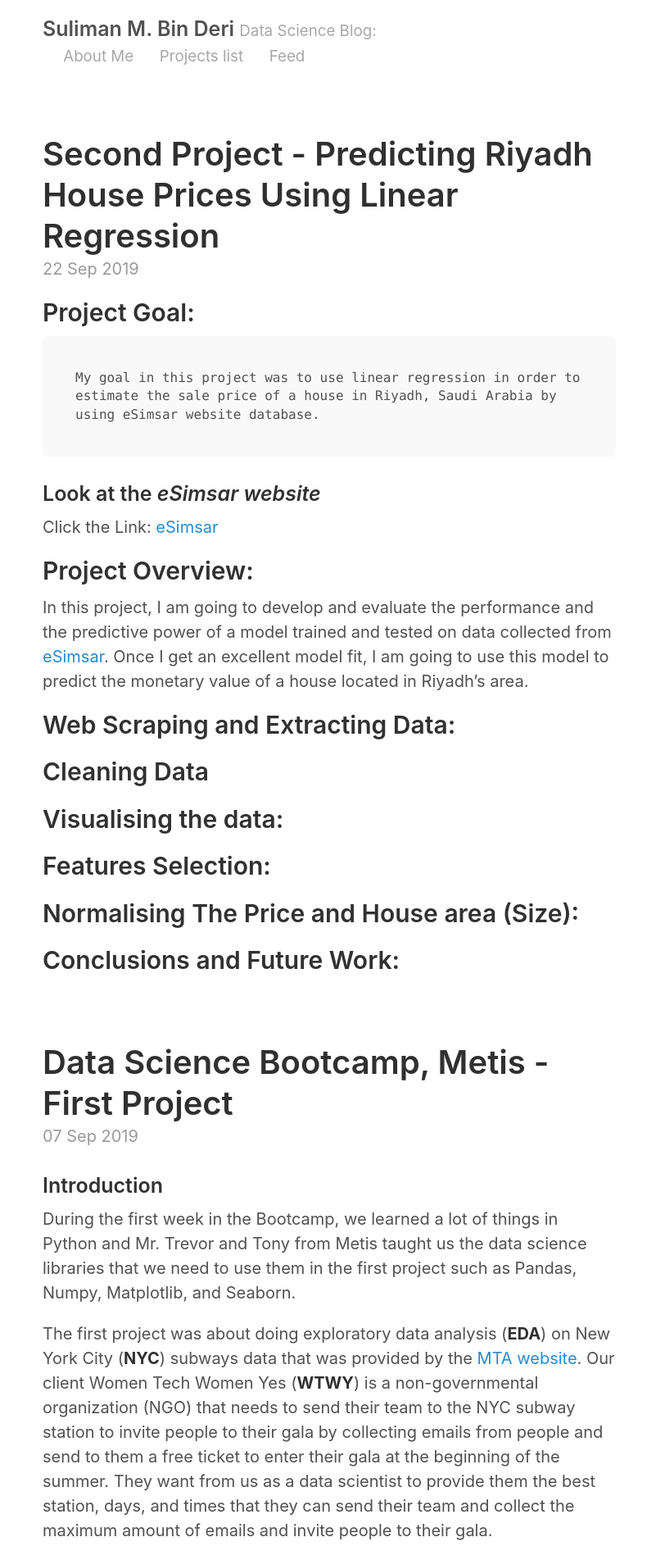
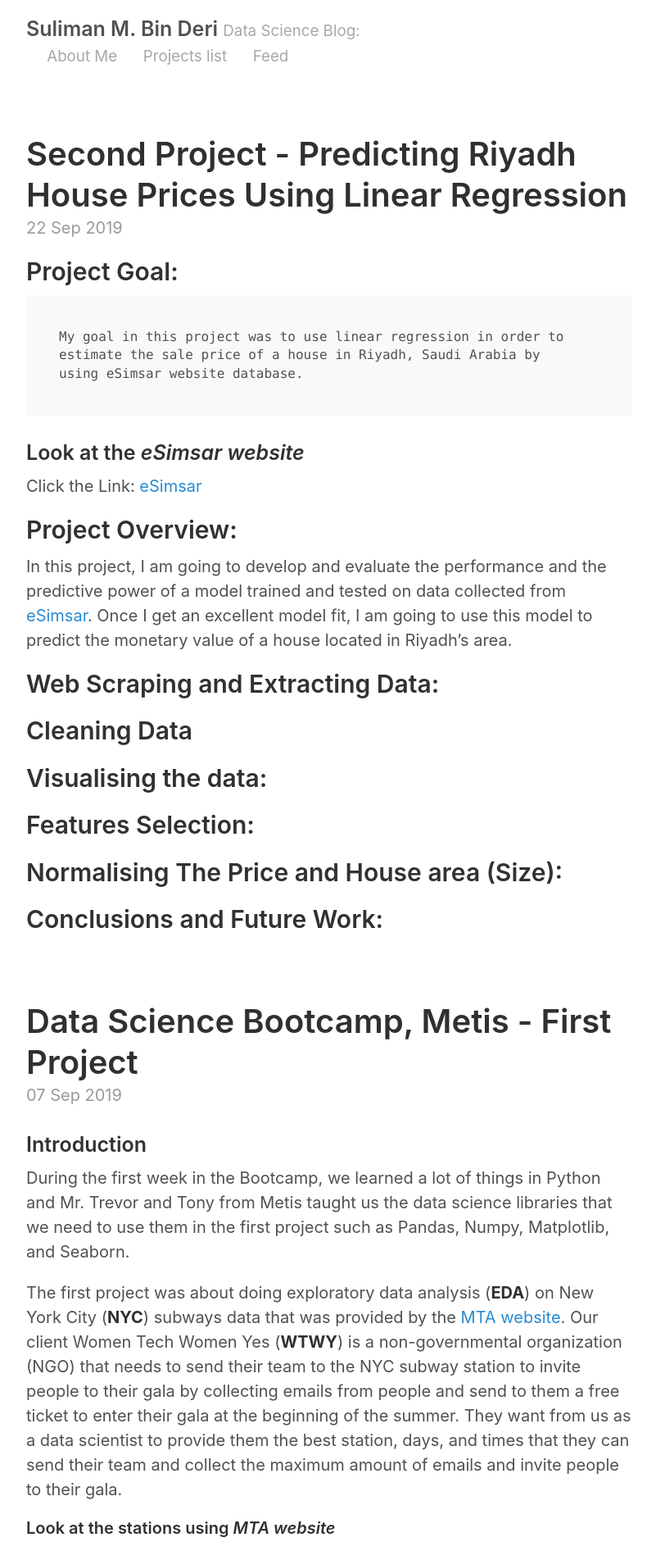
Before and after one commit to SulimanMD/SulimanMD.github.io, a Jekyll site: the page built from index.html, in a window 1280 px wide. Shown: the top 1892 px of the page at 82% size, without its empty margins (238-1039 px from the left). Built offline with Jekyll 4.4.1, drawn with Linux system fonts in a browser that asks for light colours; the list of posts is cut into pages by our own code.

Commit message:
Commit number 3

```diff
--- a/_sass/_layout.scss
+++ b/_sass/_layout.scss
@@ -4,8 +4,8 @@
 
 .container {
   max-width: 38rem;
-  padding-left:  1.5rem;
-  padding-right: 1.5rem;
+  padding-left:  0.5rem;
+  padding-right: 0.5rem;
   margin-left:  auto;
   margin-right: auto;
 }
```
Also changed, not shown: public/letter-S.png (added).
